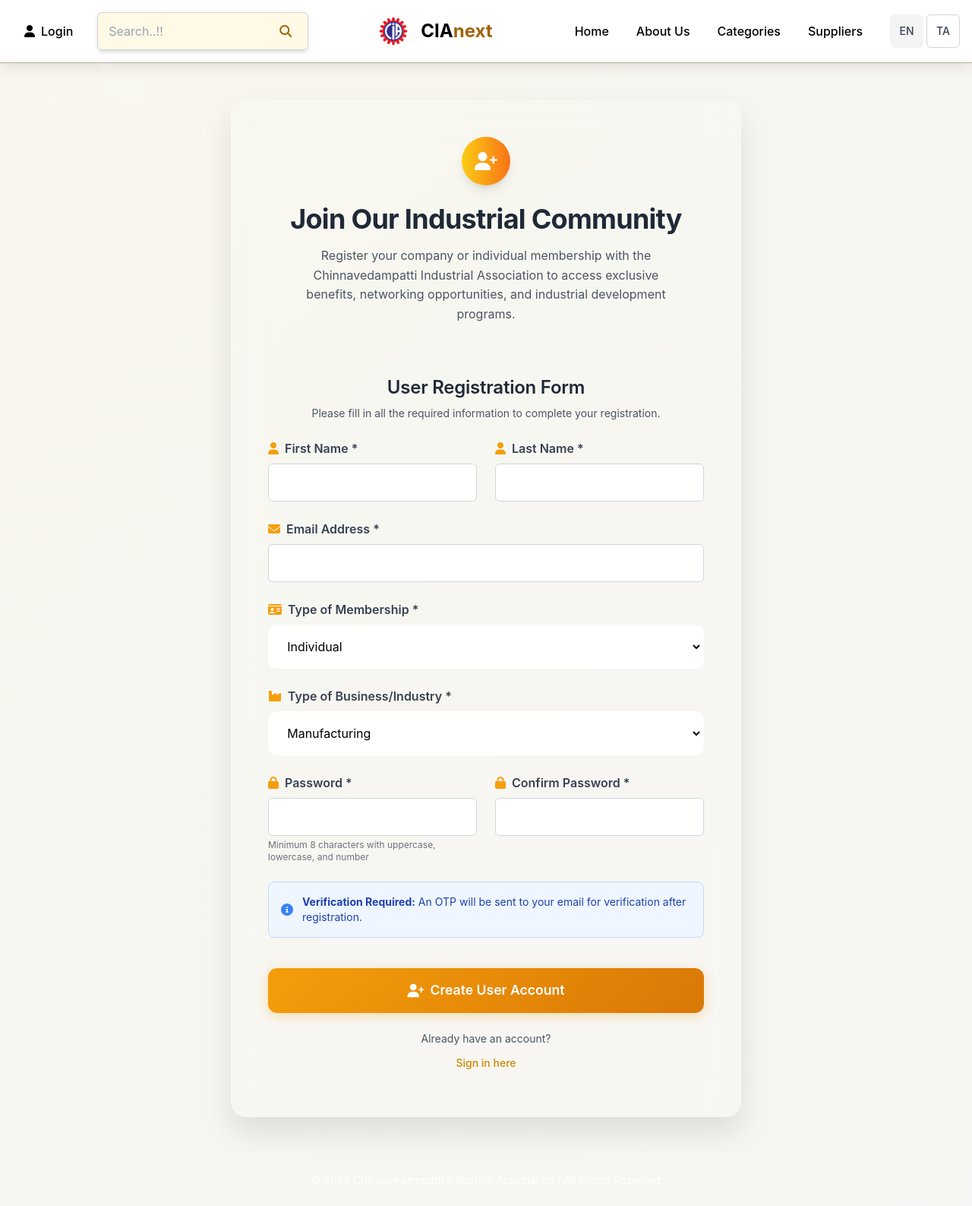
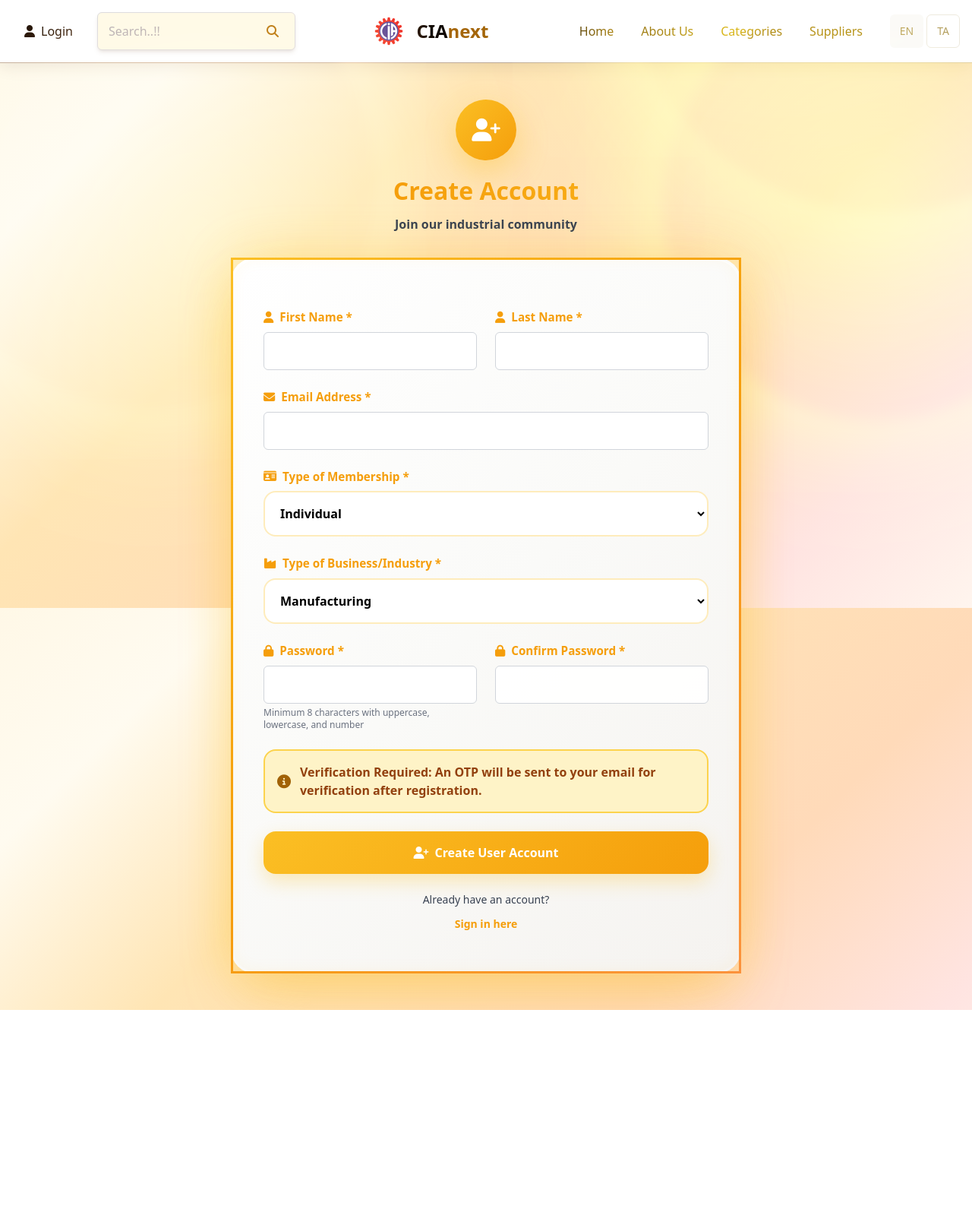
Before and after one commit to techspire01/ciadev, a Django app: page /create-user/ in a window 1280 px wide. Shown: the whole page at 76% size. After the commit the page ends 1329 px from the top, so only its background shows below. Run offline with Django 5.2, Linux system fonts and the light colour scheme; some libraries are stand-ins or nearby versions.

Commit message:
create user profile page ui enhanced

```diff
--- a/app/templates/create_user.html
+++ b/app/templates/create_user.html
@@ -11,277 +11,422 @@
   <link rel="stylesheet" href="{% static 'css/style.css' %}" />
   <link rel="icon" type="image/png" href="{% static 'images/CIA logo.png' %}" />
   <style>
-    /* Enhanced Background with Animation */
-    body {
-     background: linear-gradient(135deg, #FFF9E5 0%, #f3f4f6 100%);;
-      background-size: 400% 400%;
-      animation: gradientBG 15s ease infinite;
+    /* Enhanced Background with light professional gradient */
+    .signup-background {
         min-height: 100vh;
-      font-family: 'Inter', 'Segoe UI', sans-serif;
+        background:
+            linear-gradient(135deg, #FFF8E7 0%, #FFFBF0 15%, #FFE5B4 35%, #FFDAB9 65%, #FFE4E1 85%, #FFF5EE 100%),
+            repeating-linear-gradient(
+                45deg,
+                transparent,
+                transparent 30px,
+                rgba(251, 191, 36, 0.08) 30px,
+                rgba(251, 191, 36, 0.08) 60px
+            ),
+            repeating-linear-gradient(
+                -45deg,
+                transparent,
+                transparent 30px,
+                rgba(251, 146, 60, 0.06) 30px,
+                rgba(251, 146, 60, 0.06) 60px
+            ),
+            repeating-linear-gradient(
+                90deg,
+                transparent,
+                transparent 50px,
+                rgba(255, 200, 124, 0.03) 50px,
+                rgba(255, 200, 124, 0.03) 100px
+            ),
+            radial-gradient(ellipse 800px 600px at 15% 30%, rgba(251, 191, 36, 0.15) 0%, transparent 50%),
+            radial-gradient(ellipse 600px 500px at 85% 70%, rgba(251, 146, 60, 0.12) 0%, transparent 50%),
+            radial-gradient(ellipse 700px 400px at 50% 0%, rgba(255, 193, 7, 0.08) 0%, transparent 50%);
+        background-attachment: fixed;
+        position: relative;
+        overflow-x: hidden;
     }
 
-    @keyframes gradientBG {
-      0% { background-position: 0% 50%; }
-      50% { background-position: 100% 50%; }
-      100% { background-position: 0% 50%; }
+    /* Floating decorative shapes */
+    .floating-shape {
+        position: fixed;
+        border-radius: 50%;
+        pointer-events: none;
+        z-index: 1;
+        mix-blend-mode: screen;
     }
 
-    /* Glassmorphism Card */
-    .registration-card {
-      background: rgba(255, 255, 255, 0.1);
-      backdrop-filter: blur(20px);
-      border: 1px solid rgba(255, 255, 255, 0.2);
-      border-radius: 20px;
-      box-shadow: 0 20px 40px rgba(0, 0, 0, 0.1);
-      position: relative;
-      overflow: hidden;
+    .shape-1 {
+        width: 500px;
+        height: 500px;
+        background: radial-gradient(circle at 30% 30%, rgba(251, 191, 36, 1), rgba(251, 191, 36, 0.5) 50%, transparent 80%);
+        top: -80px;
+        right: -120px;
+        animation: floatSmooth 14s ease-in-out infinite;
+        opacity: 1;
+        filter: blur(6px);
+        box-shadow: 0 0 180px rgba(251, 191, 36, 1), 0 0 130px rgba(251, 191, 36, 0.9), 0 0 70px rgba(251, 191, 36, 1);
     }
 
-    .registration-card::before {
-      content: '';
-      position: absolute;
-      top: 0;
-      left: -100%;
-      width: 100%;
-      height: 100%;
-      background: linear-gradient(90deg, transparent, rgba(255, 255, 255, 0.1), transparent);
-      transition: left 0.6s ease;
+    .shape-2 {
+        width: 450px;
+        height: 450px;
+        background: radial-gradient(circle at 60% 60%, rgba(251, 146, 60, 0.95), rgba(251, 146, 60, 0.45) 50%, transparent 80%);
+        bottom: 120px;
+        left: -120px;
+        animation: floatSmooth 16s ease-in-out infinite 1s;
+        opacity: 0.99;
+        filter: blur(7px);
+        box-shadow: 0 0 170px rgba(251, 146, 60, 1), 0 0 120px rgba(251, 146, 60, 0.85), 0 0 60px rgba(251, 146, 60, 0.95);
     }
 
-    .registration-card:hover::before {
-      left: 100%;
+    .shape-3 {
+        width: 420px;
+        height: 420px;
+        background: radial-gradient(circle, rgba(255, 193, 7, 0.95), rgba(255, 193, 7, 0.4) 50%, transparent 80%);
+        top: 30%;
+        right: 5%;
+        animation: floatSmooth 18s ease-in-out infinite 2s;
+        opacity: 0.99;
+        filter: blur(8px);
+        box-shadow: 0 0 160px rgba(255, 193, 7, 0.95), 0 0 110px rgba(255, 193, 7, 0.8), 0 0 60px rgba(255, 193, 7, 0.9);
+    }
+
+    @keyframes floatSmooth {
+        0%, 100% {
+            transform: translate(0, 0) scale(1);
+            opacity: 1;
+        }
+        12% {
+            transform: translate(100px, -120px) scale(1.25);
+            opacity: 0.9;
+        }
+        25% {
+            transform: translate(150px, -180px) scale(1.35);
+            opacity: 1;
+        }
+        40% {
+            transform: translate(80px, -220px) scale(1.3);
+            opacity: 0.95;
+        }
+        50% {
+            transform: translate(0, -240px) scale(1.4);
+            opacity: 1;
+        }
+        65% {
+            transform: translate(-120px, -160px) scale(1.28);
+            opacity: 0.93;
+        }
+        80% {
+            transform: translate(-100px, -80px) scale(1.22);
+            opacity: 0.97;
+        }
+        92% {
+            transform: translate(-40px, -30px) scale(1.1);
+            opacity: 0.99;
+        }
+    }
+
+    /* Signup container */
+    .signup-container {
+        position: relative;
+        z-index: 50;
+        background: linear-gradient(135deg, #FFFFFF 0%, #FAFAF8 50%, #F5F3F0 100%);
+        border: 3px solid;
+        border-image: linear-gradient(135deg, #FBBF24 0%, #F59E0B 50%, #FB923C 100%) 1;
+        border-radius: 2rem;
+        box-shadow:
+            0 40px 80px -20px rgba(251, 191, 36, 0.35),
+            0 0 60px rgba(251, 191, 36, 0.25),
+            inset 0 1px 0 rgba(255, 255, 255, 0.9),
+            inset -1px -1px 20px rgba(251, 191, 36, 0.05);
+        animation: containerGlow 3s ease-in-out infinite;
+        overflow: visible;
+        pointer-events: auto;
+        opacity: 1;
+        visibility: visible;
+    }
+
+    @keyframes containerGlow {
+        0%, 100% {
+            box-shadow:
+                0 40px 80px -20px rgba(251, 191, 36, 0.35),
+                0 0 60px rgba(251, 191, 36, 0.25),
+                inset 0 1px 0 rgba(255, 255, 255, 0.9),
+                inset -1px -1px 20px rgba(251, 191, 36, 0.05);
+        }
+        50% {
+            box-shadow:
+                0 40px 80px -20px rgba(251, 191, 36, 0.45),
+                0 0 80px rgba(251, 191, 36, 0.35),
+                inset 0 1px 0 rgba(255, 255, 255, 0.9),
+                inset -1px -1px 20px rgba(251, 191, 36, 0.08);
+        }
+    }
+
+    @keyframes slideInUp {
+        from {
+            opacity: 0;
+            transform: translateY(30px);
+        }
+        to {
+            opacity: 1;
+            transform: translateY(0);
+        }
+    }
+
+    /* Signup header */
+    .signup-header {
+        animation: fadeInDown 0.6s ease-out backwards;
+        text-align: center;
+        margin-bottom: 2rem;
+        position: relative;
+        z-index: 15;
+    }
+
+    @keyframes fadeInDown {
+        from {
+            opacity: 0;
+            transform: translateY(-20px);
+        }
+        to {
+            opacity: 1;
+            transform: translateY(0);
+        }
+    }
+
+    .signup-icon {
+        width: 80px;
+        height: 80px;
+        background: linear-gradient(135deg, #FBBF24 0%, #F59E0B 100%);
+        border-radius: 50%;
+        display: flex;
+        align-items: center;
+        justify-content: center;
+        margin: 0 auto 1rem;
+        box-shadow: 0 15px 40px rgba(251, 191, 36, 0.4);
+        animation: scaleInAvatar 0.6s cubic-bezier(0.34, 1.56, 0.64, 1) 0.2s backwards;
+    }
+
+    @keyframes scaleInAvatar {
+        from {
+            opacity: 0;
+            transform: scale(0.8);
+        }
+        to {
+            opacity: 1;
+            transform: scale(1);
+        }
+    }
+
+    .signup-title {
+        font-size: 2rem;
+        font-weight: 800;
+        color: #1F2937;
+        background: linear-gradient(90deg, #FBBF24 0%, #F59E0B 50%, #FBBF24 100%);
+        background-size: 200% auto;
+        -webkit-background-clip: text;
+        -webkit-text-fill-color: transparent;
+        background-clip: text;
+        animation: gradientShift 3s ease infinite;
+    }
+
+    @keyframes gradientShift {
+        0% { background-position: 0% center; }
+        50% { background-position: 100% center; }
+        100% { background-position: 0% center; }
+    }
+
+    .signup-subtitle {
+        font-size: 1rem;
+        color: #374151;
+        font-weight: 600;
+        margin-top: 0.5rem;
     }
 
     /* Enhanced Form Elements */
     .form-input {
-      background: rgba(255, 255, 255, 0.9);
-      border: 2px solid transparent;
-      border-radius: 12px;
-      padding: 1rem 1.2rem;
+        width: 100%;
+        padding: 1rem;
+        border: 2px solid rgba(251, 191, 36, 0.3);
+        border-radius: 1rem;
         font-size: 1rem;
-      transition: all 0.3s cubic-bezier(0.25, 0.8, 0.25, 1);
-      backdrop-filter: blur(10px);
+        background: rgba(255, 255, 255, 0.95);
+        color: #000000;
+        font-weight: 600;
+        transition: all 0.3s ease;
     }
 
     .form-input:focus {
-      border-color: #f59e0b;
-      box-shadow: 0 0 0 3px rgba(245, 158, 11, 0.1);
-      transform: translateY(-2px);
+        outline: none;
+        border-color: rgba(251, 191, 36, 0.8);
+        box-shadow:
+            0 0 0 3px rgba(251, 191, 36, 0.2),
+            0 10px 25px rgba(251, 191, 36, 0.15);
+        background: rgba(255, 255, 255, 1);
     }
 
-    .form-input:hover {
-      border-color: rgba(245, 158, 11, 0.5);
+    /* Enhanced Labels */
+    .form-label {
+        font-weight: 700;
+        color: #F59E0B;
+        font-size: 0.95rem;
+        display: flex;
+        align-items: center;
+        gap: 0.5rem;
+        margin-bottom: 0.5rem;
     }
 
-    /* Enhanced Button */
+    /* Submit button */
     .submit-btn {
-      background: linear-gradient(135deg, #f59e0b, #d97706);
+        position: relative;
+        width: 100%;
+        background: linear-gradient(135deg, #FBBF24 0%, #F59E0B 100%);
+        color: white;
+        font-weight: 700;
+        padding: 1rem;
+        border-radius: 1rem;
         border: none;
-      border-radius: 12px;
-      padding: 1rem 2rem;
-      font-size: 1.1rem;
-      font-weight: 600;
-      color: white;
         cursor: pointer;
-      transition: all 0.3s cubic-bezier(0.25, 0.8, 0.25, 1);
-      position: relative;
+        transition: all 0.3s ease;
+        box-shadow: 0 10px 25px rgba(251, 191, 36, 0.3);
+        display: flex;
+        align-items: center;
+        justify-content: center;
+        gap: 0.5rem;
         overflow: hidden;
-      box-shadow: 0 4px 15px rgba(245, 158, 11, 0.3);
-    }
-
-    .submit-btn::before {
-      content: '';
-      position: absolute;
-      top: 0;
-      left: -100%;
-      width: 100%;
-      height: 100%;
-      background: linear-gradient(90deg, transparent, rgba(255, 255, 255, 0.2), transparent);
-      transition: left 0.5s ease;
-    }
-
-    .submit-btn:hover::before {
-      left: 100%;
+        animation: slideInUp 0.6s ease-out 0.4s backwards;
     }
 
     .submit-btn:hover {
         transform: translateY(-3px);
-      box-shadow: 0 8px 25px rgba(245, 158, 11, 0.4);
+        box-shadow: 0 15px 35px rgba(251, 191, 36, 0.4);
     }
 
     .submit-btn:active {
-      transform: translateY(-1px);
+        transform: translateY(0);
     }
 
-    /* Floating Icons */
-    .floating-icon {
-      position: absolute;
-      opacity: 0.1;
-      animation: float 6s ease-in-out infinite;
-      z-index: 0;
+    /* Error and Success Messages */
+    .error-message {
+        background: #fee2e2;
+        color: #991b1b;
+        border: 2px solid #fca5a5;
+        padding: 1rem;
+        border-radius: 1rem;
+        margin-bottom: 1.5rem;
+        animation: slideInUp 0.6s ease-out backwards;
     }
 
-    .floating-icon:nth-child(1) { top: 10%; left: 10%; animation-delay: 0s; }
-    .floating-icon:nth-child(2) { top: 20%; right: 10%; animation-delay: 2s; }
-    .floating-icon:nth-child(3) { bottom: 20%; left: 15%; animation-delay: 4s; }
-    .floating-icon:nth-child(4) { bottom: 10%; right: 15%; animation-delay: 1s; }
-
-    @keyframes float {
-      0%, 100% { transform: translateY(0px) rotate(0deg); }
-      50% { transform: translateY(-20px) rotate(5deg); }
+    .success-message {
+        background: #dcfce7;
+        color: #166534;
+        border: 2px solid #86efac;
+        padding: 1rem;
+        border-radius: 1rem;
+        margin-bottom: 1.5rem;
+        animation: slideInUp 0.6s ease-out backwards;
     }
 
-    /* Progress Indicator */
-    .progress-bar {
-      width: 100%;
-      height: 4px;
-      background: rgba(255, 255, 255, 0.2);
-      border-radius: 2px;
-      overflow: hidden;
-      margin-bottom: 2rem;
+    /* Input group animations */
+    .form-group {
+        animation: fadeInUp 0.6s ease-out backwards;
     }
 
-    .progress-fill {
-      height: 100%;
-      background: linear-gradient(90deg, #f59e0b, #10b981);
-      width: 0%;
-      transition: width 0.3s ease;
-      border-radius: 2px;
+    .form-group:nth-child(1) { animation-delay: 0.1s; }
+    .form-group:nth-child(2) { animation-delay: 0.2s; }
+    .form-group:nth-child(3) { animation-delay: 0.3s; }
+
+    @keyframes fadeInUp {
+        from {
+            opacity: 0;
+            transform: translateY(20px);
         }
-
-    /* Enhanced Labels */
-    .form-label {
-      font-weight: 600;
-      color: #374151;
-      margin-bottom: 0.5rem;
-      display: flex;
-      align-items: center;
-      gap: 0.5rem;
-    }
-
-    .form-label i {
-      color: #f59e0b;
-    }
-
-    /* Error Messages */
-    .error-message {
-      background: rgba(239, 68, 68, 0.1);
-      border: 1px solid rgba(239, 68, 68, 0.2);
-      color: #dc2626;
-      padding: 0.75rem;
-      border-radius: 8px;
-      margin-bottom: 1rem;
-      font-size: 0.9rem;
-    }
-
-    /* Success Messages */
-    .success-message {
-      background: rgba(16, 185, 129, 0.1);
-      border: 1px solid rgba(16, 185, 129, 0.2);
-      color: #059669;
-      padding: 0.75rem;
-      border-radius: 8px;
-      margin-bottom: 1rem;
-    }
-
-    /* Responsive Design */
-    @media (max-width: 768px) {
-      .registration-card {
-        margin: 1rem;
-        padding: 1.5rem;
-        backdrop-filter: blur(10px);
-      }
-
-      .floating-icon {
-        display: none;
-      }
-
-      .form-input {
-        padding: 0.875rem 1rem;
+        to {
+            opacity: 1;
+            transform: translateY(0);
         }
     }
 
-    /* Accessibility */
-    .form-input:focus,
-    .submit-btn:focus {
-      outline: 2px solid #f59e0b;
-      outline-offset: 2px;
+    /* Info box */
+    .info-box {
+        background: #fef3c7;
+        border: 2px solid #fcd34d;
+        border-radius: 1rem;
+        padding: 1rem;
+        margin-bottom: 1.5rem;
+        animation: slideInUp 0.6s ease-out 0.3s backwards;
     }
 
-    /* Loading State */
-    .loading {
-      opacity: 0.7;
-      pointer-events: none;
+    .info-box p {
+        color: #92400e;
+        font-weight: 600;
     }
 
-    .loading .submit-btn::after {
-      content: '';
-      width: 20px;
-      height: 20px;
-      border: 2px solid #ffffff;
-      border-top: 2px solid transparent;
-      border-radius: 50%;
-      animation: spin 1s linear infinite;
-      display: inline-block;
-      margin-left: 0.5rem;
+    /* Login link */
+    .login-link {
+        text-align: center;
+        margin-top: 1.5rem;
+        animation: slideInUp 0.6s ease-out 0.5s backwards;
     }
 
-    @keyframes spin {
-      0% { transform: rotate(0deg); }
-      100% { transform: rotate(360deg); }
+    .login-link a {
+        color: #F59E0B;
+        text-decoration: none;
+        font-weight: 700;
+        transition: all 0.3s ease;
+        position: relative;
+    }
+
+    .login-link a::after {
+        content: '';
+        position: absolute;
+        bottom: -4px;
+        left: 0;
+        width: 0;
+        height: 2px;
+        background: linear-gradient(90deg, #FBBF24, #F59E0B);
+        transition: width 0.3s ease;
+    }
+
+    .login-link a:hover::after {
+        width: 100%;
+    }
+
+    body {
+        margin: 0;
+        padding: 0;
     }
   </style>
 </head>
-<body class="min-h-screen flex flex-col">
+<body class="signup-background min-h-screen">
   {% include 'navbar.html' %}
 
-  <!-- Floating Background Icons -->
-  <div class="fixed inset-0 pointer-events-none overflow-hidden">
-    <i class="fas fa-industry floating-icon text-6xl text-white"></i>
-    <i class="fas fa-cogs floating-icon text-5xl text-white"></i>
-    <i class="fas fa-users floating-icon text-4xl text-white"></i>
-    <i class="fas fa-building floating-icon text-5xl text-white"></i>
+  <!-- Floating shapes -->
+  <div class="floating-shape shape-1"></div>
+  <div class="floating-shape shape-2"></div>
+  <div class="floating-shape shape-3"></div>
+
+  <!-- Main Content -->
+  <div class="min-h-screen flex items-center justify-center py-12 px-4 sm:px-6 lg:px-8 relative z-20">
+    <div class="max-w-2xl w-full">
+      <!-- Header -->
+      <div class="signup-header">
+        <div class="signup-icon">
+          <i class="fas fa-user-plus text-white text-3xl"></i>
+        </div>
+        <h2 class="signup-title">Create Account</h2>
+        <p class="signup-subtitle">Join our industrial community</p>
       </div>
 
-  <!-- Main Content -->
-  <div class="flex-1 flex items-center justify-center py-12 px-4">
-    <div class="registration-card max-w-2xl w-full p-8 md:p-12" data-aos="fade-up">
-      <!-- Header Section -->
-      <div class="text-center mb-8">
-        <div class="inline-flex items-center justify-center w-16 h-16 bg-gradient-to-r from-yellow-400 to-orange-500 rounded-full mb-6 shadow-lg">
-          <i class="fas fa-user-plus text-2xl text-white"></i>
-        </div>
-        <h1 class="text-3xl md:text-4xl font-bold text-gray-800 mb-4 modern-heading">
-          Join Our Industrial Community
-        </h1>
-        <p class="text-gray-600 modern-body max-w-lg mx-auto">
-          Register your company or individual membership with the Chinnavedampatti Industrial Association to access
-          exclusive benefits, networking opportunities, and industrial development programs.
-        </p>
-      </div>
-
-      <!-- Progress Bar -->
-      <div class="progress-bar mb-8">
-        <div class="progress-fill" id="progressFill"></div>
-      </div>
+      <!-- Form Container -->
+      <div class="signup-container p-8 md:p-10">
 
       <form method="post" id="registrationForm" class="space-y-6">
         {% csrf_token %}
 
-        <!-- Form Header -->
-        <div class="text-center mb-6">
-          <h2 class="text-2xl font-semibold text-gray-800 modern-subheading mb-2">
-            User Registration Form
-          </h2>
-          <p class="text-gray-600 text-sm">
-            Please fill in all the required information to complete your registration.
-          </p>
-        </div>
-
         <!-- Error Messages -->
         {% if form.errors %}
           <div class="error-message" role="alert">
-            <i class="fas fa-exclamation-triangle mr-2"></i>
+            <i class="fas fa-circle-exclamation mr-2"></i>
             <div>
               {% for field in form %}
                 {% for error in field.errors %}
@@ -299,7 +444,7 @@
         {% if messages %}
           {% for message in messages %}
             <div class="success-message" role="alert">
-              <i class="fas fa-check-circle mr-2"></i>
+              <i class="fas fa-circle-check mr-2"></i>
               {{ message }}
             </div>
           {% endfor %}
@@ -378,147 +523,31 @@
         </div>
 
         <!-- OTP Notice -->
-        <div class="bg-blue-50 border border-blue-200 rounded-lg p-4">
+        <div class="info-box">
           <div class="flex items-center">
-            <i class="fas fa-info-circle text-blue-500 mr-3"></i>
-            <p class="text-blue-800 text-sm">
+            <i class="fas fa-info-circle text-yellow-700 mr-3 text-lg"></i>
+            <p>
               <strong>Verification Required:</strong> An OTP will be sent to your email for verification after registration.
             </p>
           </div>
         </div>
 
         <!-- Submit Button -->
-        <div class="pt-4">
-          <button type="submit" class="submit-btn w-full flex items-center justify-center">
-            <i class="fas fa-user-plus mr-2"></i>
+        <button type="submit" class="submit-btn">
+          <i class="fas fa-user-plus"></i>
           Create User Account
         </button>
-        </div>
 
         <!-- Login Link -->
-        <div class="text-center">
-          <p class="text-gray-600 text-sm">
+        <div class="login-link">
+          <p class="text-gray-700 text-sm">
             Already have an account?
-            <a href="{% url 'login' %}" class="text-yellow-600 hover:text-yellow-700 font-medium transition-colors duration-200">
-              Sign in here
-            </a>
+            <a href="{% url 'login' %}">Sign in here</a>
           </p>
         </div>
       </form>
     </div>
   </div>
-
-  <!-- Footer -->
-  <footer class="bg-white bg-opacity-10 backdrop-blur-sm border-t border-white border-opacity-20 py-6">
-    <div class="container mx-auto px-4 text-center">
-      <p class="text-white text-sm">
-        © 2025 Chinnavedampatti Industrial Association | All Rights Reserved
-      </p>
-    </div>
-  </footer>
-
-  <!-- AOS Animation Library -->
-  <script src="https://unpkg.com/aos@2.3.1/dist/aos.js"></script>
-
-  <!-- Custom JavaScript -->
-  <script>
-    // Initialize AOS
-    AOS.init({
-      duration: 800,
-      easing: 'ease-in-out',
-      once: true,
-      offset: 100
-    });
-
-    // Progress bar functionality
-    function updateProgress() {
-      const form = document.getElementById('registrationForm');
-      const inputs = form.querySelectorAll('input[required], select[required]');
-      const progressFill = document.getElementById('progressFill');
-      let filledInputs = 0;
-
-      inputs.forEach(input => {
-        if (input.value.trim() !== '') {
-          filledInputs++;
-        }
-      });
-
-      const progress = (filledInputs / inputs.length) * 100;
-      progressFill.style.width = progress + '%';
-    }
-
-    // Add event listeners for progress tracking
-    document.addEventListener('DOMContentLoaded', function() {
-      const form = document.getElementById('registrationForm');
-      const inputs = form.querySelectorAll('input, select');
-
-      inputs.forEach(input => {
-        input.addEventListener('input', updateProgress);
-        input.addEventListener('change', updateProgress);
-      });
-
-      // Initial progress check
-      updateProgress();
-    });
-
-    // Form validation enhancement
-    document.getElementById('registrationForm').addEventListener('submit', function(e) {
-      const password = document.getElementById('id_password').value;
-      const confirmPassword = document.getElementById('id_confirm_password').value;
-
-      if (password !== confirmPassword) {
-        e.preventDefault();
-        alert('Passwords do not match. Please try again.');
-        return;
-      }
-
-      // Add loading state
-      const submitBtn = this.querySelector('.submit-btn');
-      submitBtn.classList.add('loading');
-      submitBtn.innerHTML = '<i class="fas fa-spinner fa-spin mr-2"></i>Creating Account...';
-    });
-
-    // Password strength indicator
-    document.getElementById('id_password').addEventListener('input', function() {
-      const password = this.value;
-      const strength = calculatePasswordStrength(password);
-
-      // Remove existing strength classes
-      this.classList.remove('border-red-500', 'border-yellow-500', 'border-green-500');
-
-      if (password.length > 0) {
-        if (strength < 50) {
-          this.classList.add('border-red-500');
-        } else if (strength < 75) {
-          this.classList.add('border-yellow-500');
-        } else {
-          this.classList.add('border-green-500');
-        }
-      }
-    });
-
-    function calculatePasswordStrength(password) {
-      let strength = 0;
-      if (password.length >= 8) strength += 25;
-      if (/[a-z]/.test(password)) strength += 25;
-      if (/[A-Z]/.test(password)) strength += 25;
-      if (/[0-9]/.test(password)) strength += 25;
-      return strength;
-    }
-
-    // Smooth scrolling for anchor links
-    document.querySelectorAll('a[href^="#"]').forEach(anchor => {
-      anchor.addEventListener('click', function (e) {
-        e.preventDefault();
-        const target = document.querySelector(this.getAttribute('href'));
-        if (target) {
-          target.scrollIntoView({
-            behavior: 'smooth',
-            block: 'start'
-          });
-        }
-      });
-    });
-  </script>
+</body>
 </body>
 </html>
```
Lines whose indentation alone changed are shown as unchanged.
